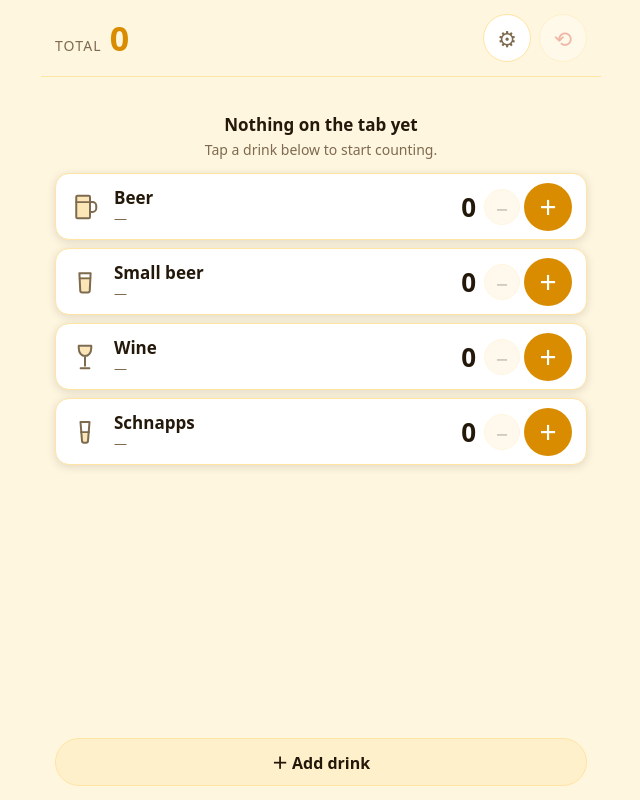
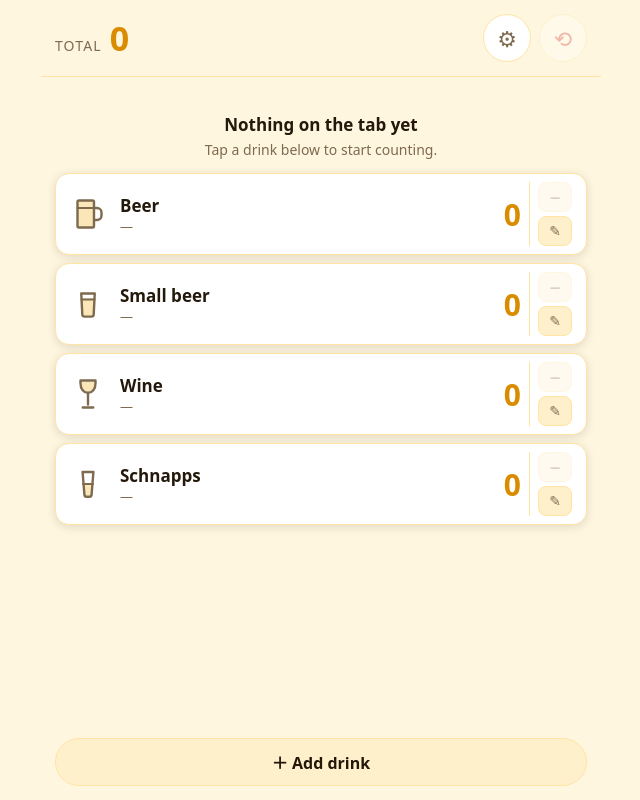
Before and after one commit to steppicrew/beer-counter, a React (Vite) app: page / in a window 1280 px wide. Shown: the whole page, without its empty margins (319-959 px from the left). Built offline with nearby package versions, Linux system fonts and the light colour scheme.

Commit message:
feat(row): tap the whole tile to count, shrink the secondary controls
Counting is the repeated, one-handed action; editing a drink is rare.
Make the tile itself the add target and demote edit/decrement to small
stacked buttons behind a divider.

```diff
--- a/src/components/BeverageRow.scss
+++ b/src/components/BeverageRow.scss
@@ -2,7 +2,7 @@
 
 .row {
   display: flex;
-  align-items: center;
+  align-items: stretch;
   gap: vars.$space-sm;
   padding: vars.$space-sm vars.$space-md;
   background: var(--bg-elevated);
@@ -15,19 +15,27 @@
     border-color: var(--accent);
   }
 
-  &__identity {
+  // The primary target: the entire tile counts one drink.
+  &__add {
     display: flex;
     align-items: center;
     gap: vars.$space-md;
     flex: 1;
     min-width: 0;
+    min-height: 62px;
     padding: vars.$space-xs 0;
     text-align: left;
+    border-radius: vars.$radius-sm;
+    transition: transform 120ms vars.$ease;
+
+    &:active {
+      transform: scale(0.98);
+    }
   }
 
   &__icon {
     flex: none;
-    font-size: 30px;
+    font-size: 36px;
     color: var(--text-muted);
 
     --icon-fill: #{rgba(vars.$color-amber, 0.28)};
@@ -36,6 +44,7 @@
   &__text {
     display: flex;
     flex-direction: column;
+    flex: 1;
     min-width: 0;
   }
 
@@ -61,57 +70,54 @@
 
   &__count {
     flex: none;
-    min-width: 2ch;
-    font-size: 26px;
-    font-weight: 700;
+    min-width: 2.2ch;
+    padding-left: vars.$space-sm;
+    font-size: 30px;
+    font-weight: 800;
     text-align: right;
     font-variant-numeric: tabular-nums;
+    color: var(--accent);
   }
 
+  // Secondary actions, stacked and deliberately small so they don't compete
+  // with the tile for a thumb that is aiming to count.
   &__controls {
     display: flex;
-    align-items: center;
+    flex-direction: column;
+    justify-content: center;
     gap: vars.$space-xs;
     flex: none;
+    padding-left: vars.$space-sm;
+    border-left: 1px solid var(--border);
   }
 
   &__minus,
-  &__plus {
+  &__edit {
+    width: 34px;
+    height: 30px;
     display: grid;
     place-items: center;
-    border-radius: vars.$radius-pill;
+    border-radius: vars.$radius-sm;
+    background: var(--bg-sunken);
+    border: 1px solid var(--border);
+    color: var(--text-muted);
     line-height: 1;
-    transition:
-      transform 120ms vars.$ease,
-      background 160ms vars.$ease;
 
     &:active {
       transform: scale(0.92);
     }
-  }
-
-  // Deliberately smaller than the add button: correcting a miscount is rarer
-  // than counting, and a fat minus invites mis-taps.
-  &__minus {
-    width: 36px;
-    height: 36px;
-    font-size: 22px;
-    background: var(--bg-sunken);
-    color: var(--text-muted);
-    border: 1px solid var(--border);
 
     &:disabled {
-      opacity: 0.35;
+      opacity: 0.3;
       cursor: default;
     }
   }
 
-  &__plus {
-    width: vars.$tap-min;
-    height: vars.$tap-min;
-    font-size: 30px;
-    font-weight: 400;
-    background: var(--accent);
-    color: var(--accent-contrast);
+  &__minus {
+    font-size: 20px;
+  }
+
+  &__edit {
+    font-size: 14px;
   }
 }
--- a/src/components/BeverageRow.tsx
+++ b/src/components/BeverageRow.tsx
@@ -17,9 +17,7 @@ interface Props {
 export function BeverageRow({ beverage, tally, onIncrement, onDecrement, onEdit }: Props) {
   const { t } = useI18n();
   const elapsed = useElapsed(tally.lastAt);
-  const label = beverage.nameKey
-    ? t(beverage.nameKey as MessageKey)
-    : (beverage.name ?? '');
+  const label = beverage.nameKey ? t(beverage.nameKey as MessageKey) : (beverage.name ?? '');
 
   // Under a minute since the last tap is the window where an accidental
   // double-count is likely — flag it so the row draws attention to itself.
@@ -27,11 +25,13 @@ export function BeverageRow({ beverage, tally, onIncrement, onDecrement, onEdit
 
   return (
     <li className={clsx('row', tally.count > 0 && 'row--active')}>
+      {/* The whole tile is the add button: counting is the one thing you do
+          over and over, often one-handed and not entirely sober. */}
       <button
         type="button"
-        className="row__identity"
-        onClick={onEdit}
-        aria-label={`${label} — ${t('action.edit')}`}
+        className="row__add"
+        onClick={onIncrement}
+        aria-label={`${t('action.add')} — ${label}`}
       >
         <BeverageIcon icon={beverage.icon} className="row__icon" />
         <span className="row__text">
@@ -40,11 +40,10 @@ export function BeverageRow({ beverage, tally, onIncrement, onDecrement, onEdit
             {formatElapsed(elapsed, t)}
           </span>
         </span>
+        <span className="row__count" aria-live="polite">
+          {tally.count}
+        </span>
       </button>
-
-      <span className="row__count" aria-live="polite">
-        {tally.count}
-      </span>
 
       <span className="row__controls">
         <button
@@ -58,11 +57,11 @@ export function BeverageRow({ beverage, tally, onIncrement, onDecrement, onEdit
         </button>
         <button
           type="button"
-          className="row__plus"
-          onClick={onIncrement}
-          aria-label={`${t('action.add')} — ${label}`}
+          className="row__edit"
+          onClick={onEdit}
+          aria-label={`${t('action.edit')} — ${label}`}
         >
-          +
+          ✎
         </button>
       </span>
     </li>
```
